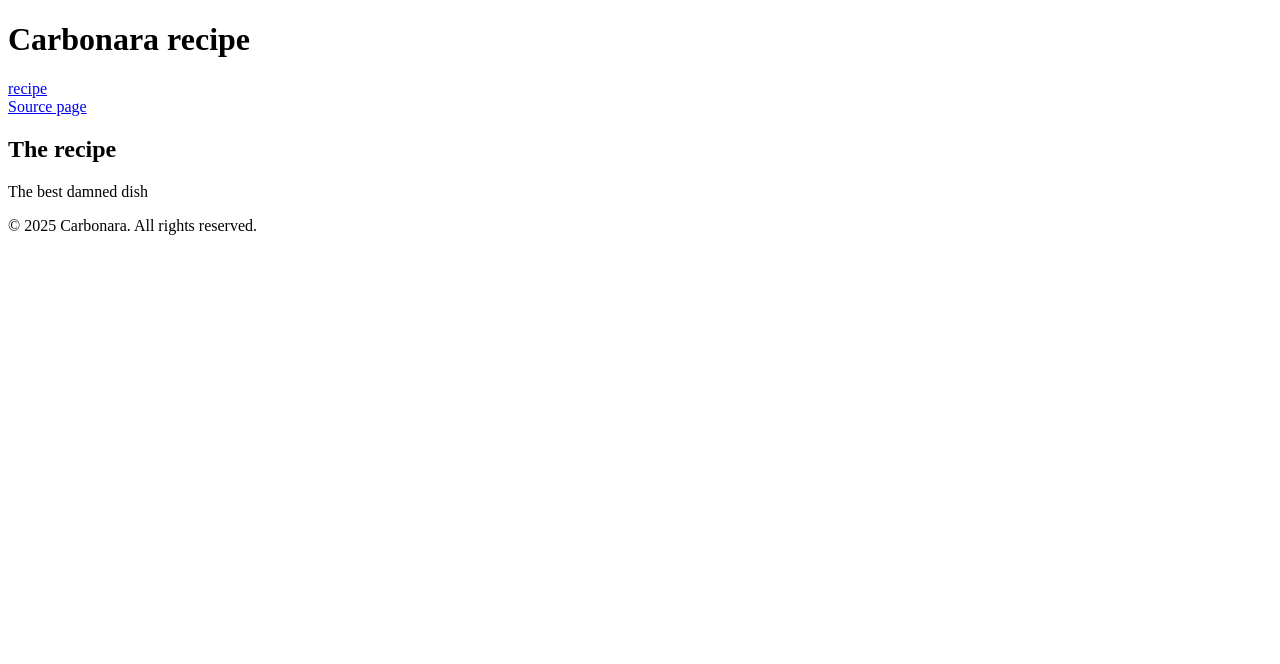
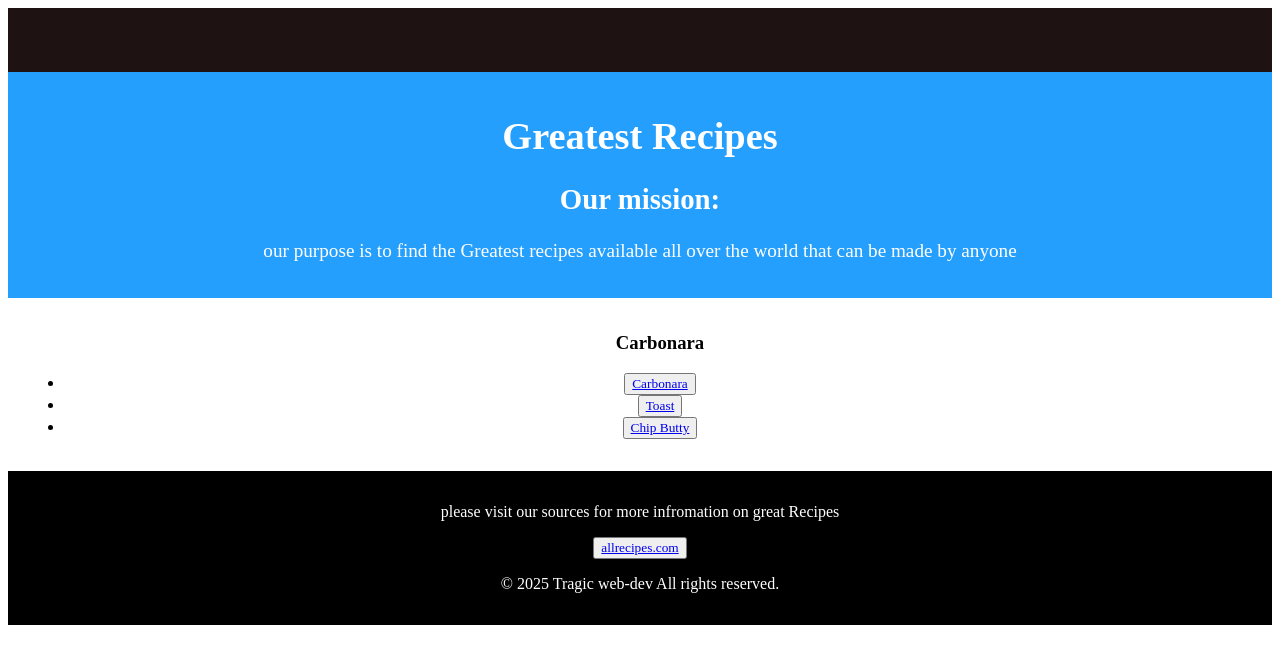
Before and after one commit to TragicDuck/Odin_project, a plain HTML site: page index.html in a window 1280 px wide. Drawn offline with Linux system fonts and the light colour scheme.

Commit message:
Major style changes

```diff
--- /dev/null
+++ b/css/styles.css
@@ -0,0 +1,58 @@
+
+
+
+
+/* .Carbonara {
+    color:crimson;
+    font-family: 'Times New Roman', Times, serif;
+    font-size: 22px;
+    font-weight: lighter;
+    text-align: center;
+}  /*
+/*  *=all elements .= class #=ID */
+
+/*use multiple selectors to minimise code fe
+
+.read,
+.unread {
+  color: white;
+  background-color: black;
+}
+
+*/
+
+/* img {
+    height: auto;
+    width: 500px;
+}
+/*its important to state hight and width to avoid page shuffle
+ issues when images load slowly both css and html elements together*/
+
+ *{
+  font-family: 'Times New Roman', Times, serif;
+  text-align: center;
+ }
+
+ #top-bar{
+  background-color: rgb(30, 18, 18);
+  padding: 2rem;
+ }
+
+header {
+  background-color: rgb(37, 159, 253);
+  color: white;
+  padding: 1rem;
+  font-size: larger;
+}
+
+main {
+  background-color: white;
+  color: black;
+  padding: 1rem;
+}
+
+footer {
+  background-color: black;
+  color: white;
+  padding: 1rem;
+}
--- a/index.html
+++ b/index.html
@@ -3,22 +3,31 @@
 <head>
   <meta charset="UTF-8">
   <meta name="viewport" content="width=device-width, initial-scale=1.0">
-  <title>Carbonara recipe Website</title>
-  <link rel="stylesheet" href="styles.css">
+  <title>Great Food recipe</title>
+  <link rel="stylesheet" href="/css/styles.css">
 </head>
 <body>
+  <div id="top-bar"></div>
   <header>
-      <h1>Carbonara recipe</h1>
-        <a href="../recipe.html">recipe</a>
-        <br>
-      <a href="https://www.allrecipes.com/recipe/11973/spaghetti-carbonara-ii/">Source page</a>
+      <div id="intro1">
+        <h1>Greatest Recipes</h1>
+        <h2>Our mission:</h2>
+        <p>our purpose is to find the Greatest recipes available all over the world that can be made by anyone </p>
+      </div>
+
   </header>
   <main>
-    <section>
-      <h2>The recipe</h2>
-      <p>The best damned dish</p>
-    </section>
+    <div class="recipe-link">
+      <ul>
+        <h3>Carbonara</h3>
+        <li><button><a href="../recipe.html">Carbonara</a></li>
+        <li><button><a href="**">Toast</a></li>
+        <li><button><a href="**">Chip Butty</a></li>
+      </ul>
+    </div>
   </main>
   <footer>
-    <p>&copy; 2025 Carbonara. All rights reserved.</p>
+    <p>please visit our sources for more infromation on great Recipes</p>
+      <button><a href="https://www.allrecipes.com/recipe/11973/spaghetti-carbonara-ii/">allrecipes.com</a></button>
+    <p>&copy; 2025 Tragic web-dev All rights reserved.</p>
   </footer>
```
